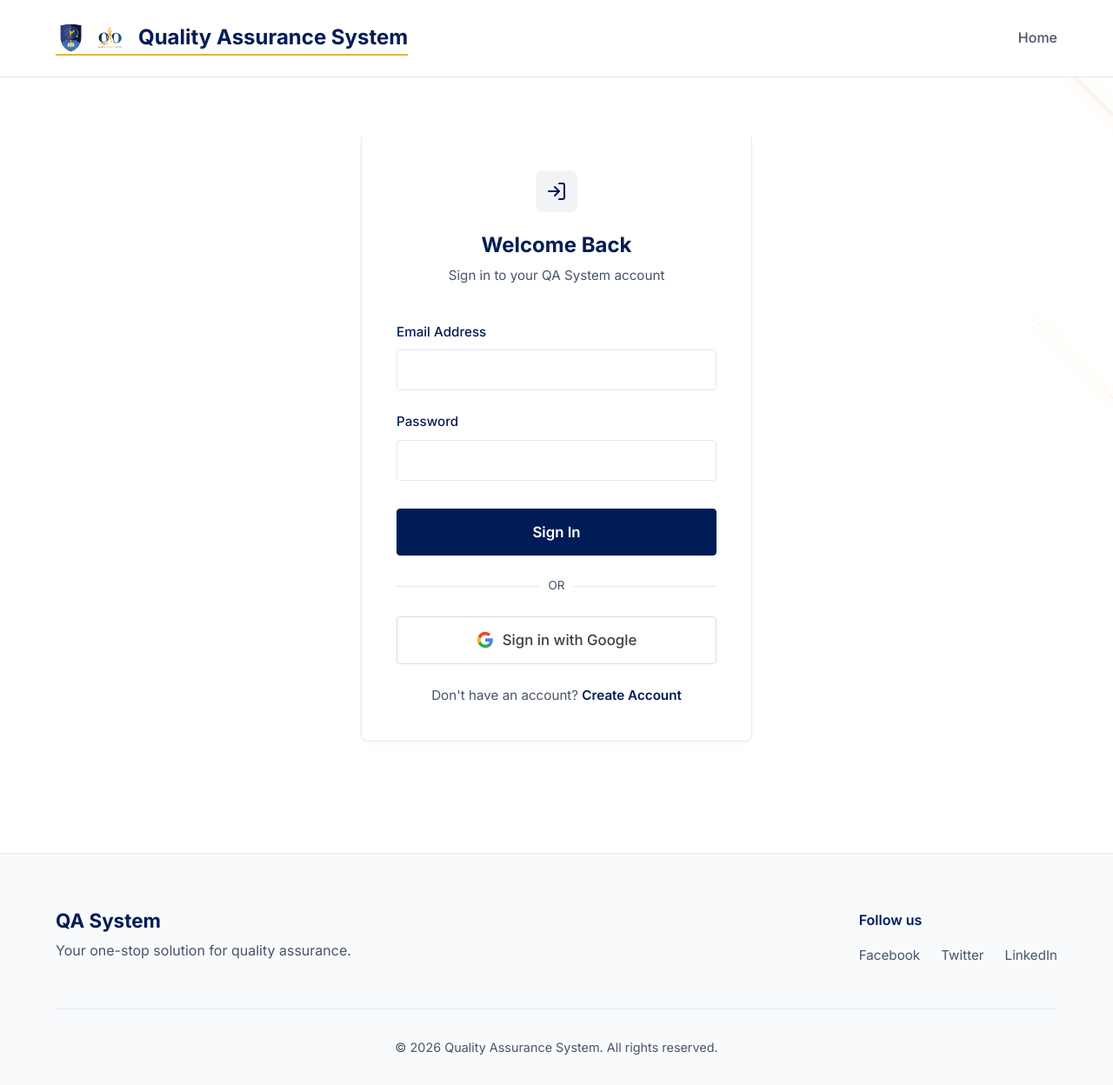
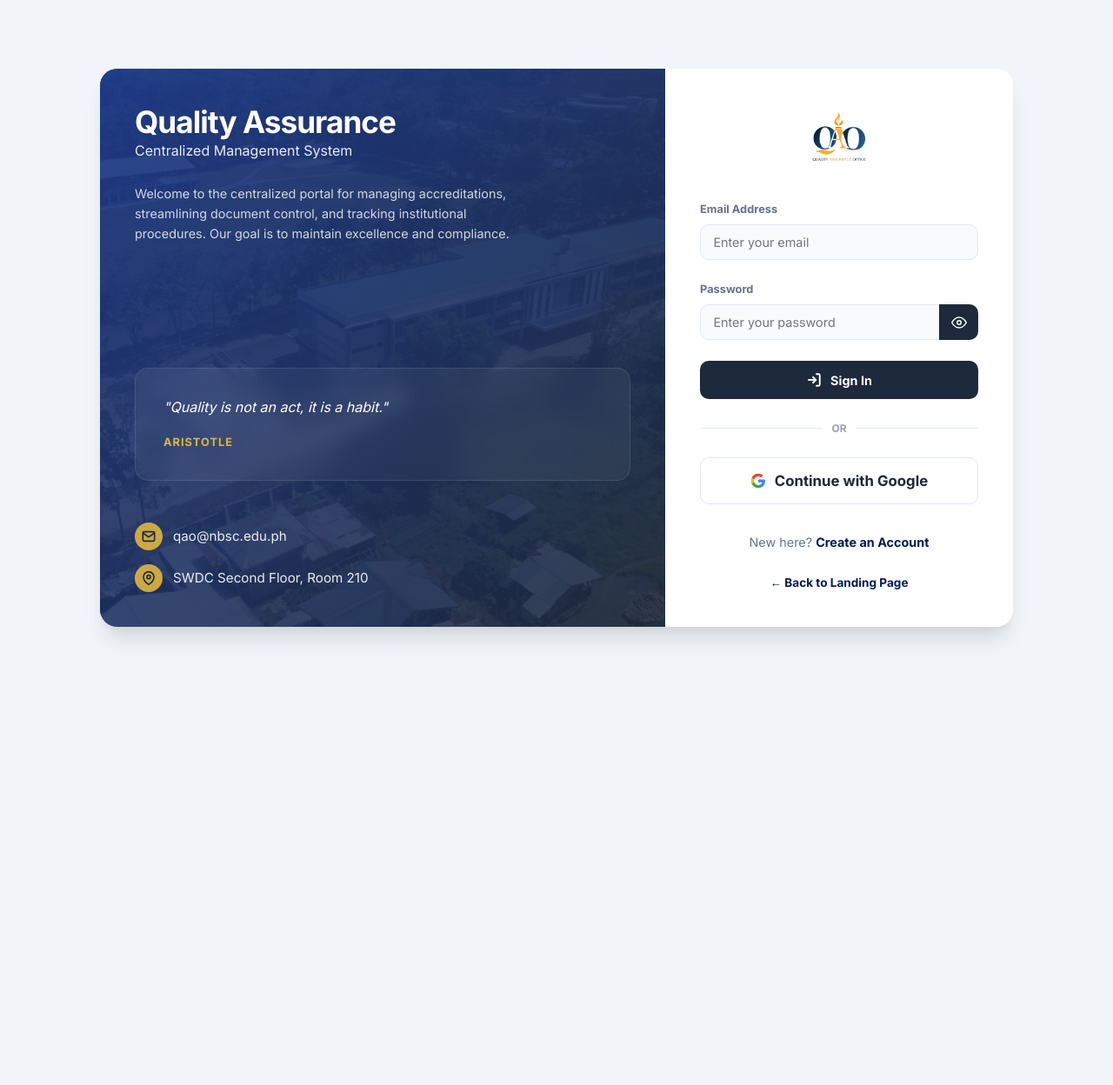
Before and after one commit to Tedeyy/Quality-Assurance-System, a PHP site: page /Quality-Assurance-System/views/feed.php in a window 1280 px wide. Shown: the whole page at 87% size. After the commit the page ends 736 px from the top, so only its background shows below. Run offline with PHP 8.4, Linux system fonts and the light colour scheme.

Commit message:
improved UI for the dashboard and login

```diff
--- /dev/null
+++ b/assets/css/login.css
@@ -0,0 +1,249 @@
+.auth-page-wrapper {
+  display: flex;
+  justify-content: center;
+  align-items: center;
+  min-height: 100vh;
+  background: #f1f5f9;
+  padding: 20px;
+}
+
+/* Hide global layout components for a clean login experience */
+nav,
+footer {
+  display: none !important;
+}
+
+.login-container {
+  display: flex;
+  width: 100%;
+  max-width: 1050px;
+  min-height: 500px;
+  height: fit-content;
+  max-height: 90vh;
+  background: white;
+  border-radius: 20px;
+  box-shadow:
+    0 20px 25px -5px rgba(0, 0, 0, 0.1),
+    0 10px 10px -5px rgba(0, 0, 0, 0.04);
+  overflow: hidden;
+}
+
+/* Left Pane */
+.login-brand-pane {
+  flex: 1;
+  background:
+    linear-gradient(rgba(30, 58, 138, 0.5), rgba(15, 23, 42, 0.3)),
+    url("../img/nbsc_campus.jpg");
+  background-size: cover;
+  background-position: center;
+  padding: 2.5rem;
+  display: flex;
+  flex-direction: column;
+  color: white;
+  position: relative;
+}
+
+.login-brand-pane::before {
+  content: "";
+  position: absolute;
+  top: 0;
+  left: 0;
+  right: 0;
+  bottom: 0;
+  background: linear-gradient(135deg, #1e3a8a 0%, #1e293b 100%);
+  opacity: 0.85;
+  z-index: 1;
+}
+
+.brand-content {
+  position: relative;
+  z-index: 2;
+  height: 100%;
+  display: flex;
+  flex-direction: column;
+}
+
+.brand-title {
+  font-size: 2.2rem;
+  font-weight: 800;
+  margin: 0;
+  letter-spacing: -1px;
+  color: white;
+}
+
+.brand-subtitle {
+  font-size: 1rem;
+  opacity: 0.9;
+  margin-bottom: 1.5rem;
+}
+
+.brand-description {
+  font-size: 0.9rem;
+  line-height: 1.6;
+  opacity: 0.8;
+  max-width: 450px;
+  margin-bottom: 2rem;
+}
+
+.quote-box {
+  background: rgba(255, 255, 255, 0.05);
+  border: 1px solid rgba(255, 255, 255, 0.1);
+  padding: 2rem;
+  border-radius: 15px;
+  backdrop-filter: blur(10px);
+  margin-top: auto;
+  margin-bottom: 3rem;
+}
+
+.quote-text {
+  font-size: 1rem;
+  font-style: italic;
+  margin-bottom: 0.8rem;
+  display: block;
+}
+
+.quote-author {
+  color: var(--accent-gold);
+  font-weight: 800;
+  text-transform: uppercase;
+  font-size: 0.8rem;
+  letter-spacing: 1px;
+}
+
+.contact-info {
+  display: flex;
+  flex-direction: column;
+  gap: 1rem;
+}
+
+.contact-item {
+  display: flex;
+  align-items: center;
+  gap: 12px;
+  font-size: 0.95rem;
+  opacity: 0.9;
+}
+
+.contact-icon {
+  width: 32px;
+  height: 32px;
+  background: var(--accent-gold);
+  color: #1e293b;
+  border-radius: 50%;
+  display: flex;
+  align-items: center;
+  justify-content: center;
+}
+
+/* Right Pane */
+.login-form-pane {
+  width: 400px;
+  padding: 2.5rem 2.5rem;
+  display: flex;
+  flex-direction: column;
+  align-items: center;
+  justify-content: center;
+  background: white;
+}
+
+.login-logo {
+  height: 80px;
+  margin-bottom: 2rem;
+}
+
+.auth-form {
+  width: 100%;
+}
+
+.form-group {
+  margin-bottom: 1.5rem;
+}
+
+.form-label {
+  display: block;
+  font-size: 0.8rem;
+  font-weight: 700;
+  color: #64748b;
+  margin-bottom: 0.4rem;
+}
+
+.input-wrapper {
+  position: relative;
+}
+
+.form-control {
+  width: 100%;
+  padding: 0.7rem 0.9rem;
+  border: 1.5px solid #e2e8f0;
+  border-radius: 10px;
+  font-size: 0.9rem;
+  transition: all 0.2s;
+  background: #f8fafc;
+}
+
+.form-control:focus {
+  border-color: var(--accent-blue);
+  background: white;
+  box-shadow: 0 0 0 4px rgba(30, 58, 138, 0.1);
+  outline: none;
+}
+
+.password-toggle {
+  position: absolute;
+  right: 0;
+  top: 0;
+  height: 100%;
+  width: 45px;
+  display: flex;
+  align-items: center;
+  justify-content: center;
+  background: #1e293b;
+  color: white;
+  border-top-right-radius: 10px;
+  border-bottom-right-radius: 10px;
+  cursor: pointer;
+}
+
+.btn-signin {
+  width: 100%;
+  padding: 0.8rem;
+  background: #1e293b;
+  color: white;
+  border: none;
+  border-radius: 10px;
+  font-size: 0.9rem;
+  font-weight: 700;
+  cursor: pointer;
+  display: flex;
+  align-items: center;
+  justify-content: center;
+  gap: 10px;
+  transition: all 0.2s;
+  margin-top: 0.5rem;
+}
+
+.btn-signin:hover {
+  background: #0f172a;
+  transform: translateY(-1px);
+}
+
+.auth-links {
+  margin-top: 2rem;
+  text-align: center;
+  font-size: 0.9rem;
+  color: #64748b;
+}
+
+.auth-links a {
+  color: var(--accent-blue);
+  text-decoration: none;
+  font-weight: 700;
+}
+
+.back-link {
+  display: block;
+  margin-top: 1.5rem;
+  color: #94a3b8;
+  text-decoration: none;
+  font-size: 0.85rem;
+}
--- a/views/component/footer.php
+++ b/views/component/footer.php
@@ -1,8 +1,8 @@
     <footer>
         <div class="footer-content">
             <div class="footer-brand">
-                <h3>QA System</h3>
-                <p>Your one-stop solution for quality assurance.</p>
+                <img src="../assets/img/NBSC_logo.png" alt="NBSC Logo" style="height: 90px; width: auto;">
+                <img src="../assets/img/QAO_logo.png" alt="QAO Logo" style="height: 90px; width: auto;">
             </div>
             <div class="footer-links">
                 <p>Follow us</p>
--- a/views/content/dashboard.php
+++ b/views/content/dashboard.php
@@ -21,7 +21,7 @@ $recent_activities_stmt = $db->query("
 ");
 $recent_activities = $recent_activities_stmt->fetchAll(PDO::FETCH_ASSOC);
 ?>
-<<main class="hero" style="min-height: calc(100vh - 200px); padding: 0; background: #f8fafc;">
+<main class="hero" style="min-height: calc(100vh - 200px); padding: 0; background: #f8fafc;">
     <div style="display: flex; min-height: calc(100vh - 200px);">
 
         <!-- Unified Left Sidebar -->
--- a/views/content/login.php
+++ b/views/content/login.php
@@ -1,55 +1,94 @@
-<main class="hero" style="min-height: calc(100vh - 350px);">
-    <div class="feature-card auth-container">
-        <div class="feature-icon">
-            <svg width="24" height="24" viewBox="0 0 24 24" fill="none" stroke="currentColor" stroke-width="2"
-                stroke-linecap="round" stroke-linejoin="round">
-                <path d="M15 3h4a2 2 0 0 1 2 2v14a2 2 0 0 1-2 2h-4"></path>
-                <polyline points="10 17 15 12 10 7"></polyline>
-                <line x1="15" y1="12" x2="3" y2="12"></line>
-            </svg>
-        </div>
-        <h2 style="margin-bottom: 0.5rem;">Welcome Back</h2>
-        <p class="auth-footer" style="margin-top: 0; margin-bottom: 2.5rem;">Sign in to your QA System account</p>
+<link rel="stylesheet" href="../assets/css/login.css">
 
-        <form action="../api/auth.php?action=login" method="POST" class="auth-form">
-            <div class="form-group">
-                <label for="email" class="form-label">Email Address</label>
-                <input type="email" id="email" name="email" required class="form-control">
+<div class="auth-page-wrapper">
+    <div class="login-container">
+        <!-- Left Pane -->
+        <div class="login-brand-pane">
+            <div class="brand-content">
+                <h1 class="brand-title">Quality Assurance</h1>
+                <div class="brand-subtitle">Centralized Management System</div>
+
+                <p class="brand-description">
+                    Welcome to the centralized portal for managing accreditations,
+                    streamlining document control, and tracking institutional
+                    procedures. Our goal is to maintain excellence and compliance.
+                </p>
+
+                <div class="quote-box">
+                    <span class="quote-text">"Quality is not an act, it is a habit."</span>
+                    <span class="quote-author">Aristotle</span>
+                </div>
+
+                <div class="contact-info">
+                    <div class="contact-item">
+                        <div class="contact-icon">
+                            <svg width="16" height="16" viewBox="0 0 24 24" fill="none" stroke="currentColor" stroke-width="2.5"><path d="M4 4h16c1.1 0 2 .9 2 2v12c0 1.1-.9 2-2 2H4c-1.1 0-2-.9-2-2V6c0-1.1.9-2 2-2z"/><polyline points="22,6 12,13 2,6"/></svg>
+                        </div>
+                        qao@nbsc.edu.ph
+                    </div>
+                    <div class="contact-item">
+                        <div class="contact-icon">
+                            <svg width="16" height="16" viewBox="0 0 24 24" fill="none" stroke="currentColor" stroke-width="2.5"><path d="M21 10c0 7-9 13-9 13s-9-6-9-13a9 9 0 0 1 18 0z"/><circle cx="12" cy="10" r="3"/></svg>
+                        </div>
+                        SWDC Second Floor, Room 210
+                    </div>
+                </div>
             </div>
-            <div class="form-group" style="margin-bottom: 2rem;">
-                <label for="password" class="form-label">Password</label>
-                <input type="password" id="password" name="password" required class="form-control">
-            </div>
-            <button type="submit" class="btn btn-primary" style="width: 100%; padding: 1rem; font-size: 1.05rem;">Sign In</button>
-        </form>
-
-        <div class="auth-divider">
-            <div class="divider-line"></div>
-            <span class="divider-text">OR</span>
-            <div class="divider-line"></div>
         </div>
 
-        <div style="text-align: center; margin-bottom: 1.5rem;">
-            <a href="../api/auth.php?action=google_login" class="btn google-btn" style="text-decoration: none; width: 100%; box-sizing: border-box; justify-content: center;">
-                <svg width="20" height="20" viewBox="0 0 24 24" xmlns="http://www.w3.org/2000/svg">
-                    <path
-                        d="M22.56 12.25c0-.78-.07-1.53-.2-2.25H12v4.26h5.92c-.26 1.37-1.04 2.53-2.21 3.31v2.77h3.57c2.08-1.92 3.28-4.74 3.28-8.09z"
-                        fill="#4285F4" />
-                    <path
-                        d="M12 23c2.97 0 5.46-.98 7.28-2.66l-3.57-2.77c-.98.66-2.23 1.06-3.71 1.06-2.86 0-5.29-1.93-6.16-4.53H2.18v2.84C3.99 20.53 7.7 23 12 23z"
-                        fill="#34A853" />
-                    <path
-                        d="M5.84 14.09c-.22-.66-.35-1.36-.35-2.09s.13-1.43.35-2.09V7.07H2.18C1.43 8.55 1 10.22 1 12s.43 3.45 1.18 4.93l2.85-2.22.81-.62z"
-                        fill="#FBBC05" />
-                    <path
-                        d="M12 5.38c1.62 0 3.06.56 4.21 1.64l3.15-3.15C17.45 2.09 14.97 1 12 1 7.7 1 3.99 3.47 2.18 7.07l3.66 2.84c.87-2.6 3.3-4.53 6.16-4.53z"
-                        fill="#EA4335" />
-                </svg>
-                Sign in with Google
-            </a>
+        <!-- Right Pane -->
+        <div class="login-form-pane">
+            <img src="../assets/img/QAO_logo.png" alt="QAO Logo" class="login-logo">
+
+            <form action="../api/auth.php?action=login" method="POST" class="auth-form">
+                <div class="form-group">
+                    <label class="form-label">Email Address</label>
+                    <input type="email" name="email" required class="form-control" placeholder="Enter your email">
+                </div>
+
+                <div class="form-group">
+                    <label class="form-label">Password</label>
+                    <div class="input-wrapper">
+                        <input type="password" name="password" id="password" required class="form-control" placeholder="Enter your password">
+                        <div class="password-toggle" onclick="togglePassword()">
+                            <svg width="18" height="18" viewBox="0 0 24 24" fill="none" stroke="currentColor" stroke-width="2"><path d="M1 12s4-8 11-8 11 8 11 8-4 8-11 8-11-8-11-8z"/><circle cx="12" cy="12" r="3"/></svg>
+                        </div>
+                    </div>
+                </div>
+
+                <button type="submit" class="btn-signin">
+                    <svg width="18" height="18" viewBox="0 0 24 24" fill="none" stroke="currentColor" stroke-width="2.5"><path d="M15 3h4a2 2 0 0 1 2 2v14a2 2 0 0 1-2 2h-4"/><polyline points="10 17 15 12 10 7"/><line x1="15" y1="12" x2="3" y2="12"/></svg>
+                    Sign In
+                </button>
+
+                <div style="margin: 1.5rem 0; display: flex; align-items: center; gap: 10px;">
+                    <div style="flex: 1; height: 1px; background: #e2e8f0;"></div>
+                    <span style="font-size: 0.75rem; color: #94a3b8; font-weight: 700;">OR</span>
+                    <div style="flex: 1; height: 1px; background: #e2e8f0;"></div>
+                </div>
+
+                <a href="../api/auth.php?action=google_login" class="btn google-btn" style="text-decoration: none; width: 100%; box-sizing: border-box; justify-content: center; background: white; border: 1.5px solid #e2e8f0; border-radius: 10px; color: #1e293b; font-weight: 700; padding: 0.8rem; display: flex; align-items: center; gap: 10px; transition: all 0.2s;">
+                    <svg width="18" height="18" viewBox="0 0 24 24" xmlns="http://www.w3.org/2000/svg">
+                        <path d="M22.56 12.25c0-.78-.07-1.53-.2-2.25H12v4.26h5.92c-.26 1.37-1.04 2.53-2.21 3.31v2.77h3.57c2.08-1.92 3.28-4.74 3.28-8.09z" fill="#4285F4" />
+                        <path d="M12 23c2.97 0 5.46-.98 7.28-2.66l-3.57-2.77c-.98.66-2.23 1.06-3.71 1.06-2.86 0-5.29-1.93-6.16-4.53H2.18v2.84C3.99 20.53 7.7 23 12 23z" fill="#34A853" />
+                        <path d="M5.84 14.09c-.22-.66-.35-1.36-.35-2.09s.13-1.43.35-2.09V7.07H2.18C1.43 8.55 1 10.22 1 12s.43 3.45 1.18 4.93l2.85-2.22.81-.62z" fill="#FBBC05" />
+                        <path d="M12 5.38c1.62 0 3.06.56 4.21 1.64l3.15-3.15C17.45 2.09 14.97 1 12 1 7.7 1 3.99 3.47 2.18 7.07l3.66 2.84c.87-2.6 3.3-4.53 6.16-4.53z" fill="#EA4335" />
+                    </svg>
+                    Continue with Google
+                </a>
+            </form>
+
+            <div class="auth-links">
+                New here? <a href="../views/feed.php?action=signup">Create an Account</a>
+                <a href="../" class="back-link">← Back to Landing Page</a>
+            </div>
         </div>
-        <p class="auth-footer">
-            Don't have an account? <a href="../views/feed.php?action=signup">Create Account</a>
-        </p>
     </div>
-</main>
+</div>
+
+<script>
+function togglePassword() {
+    const pwd = document.getElementById('password');
+    pwd.type = pwd.type === 'password' ? 'text' : 'password';
+}
+</script>
```
Also changed, not shown: assets/img/nbsc_campus.jpg (added).
